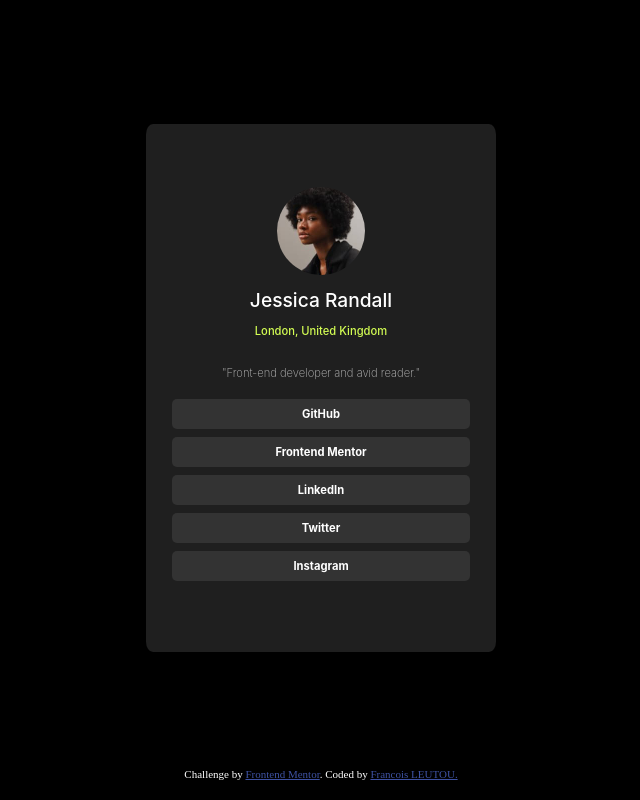
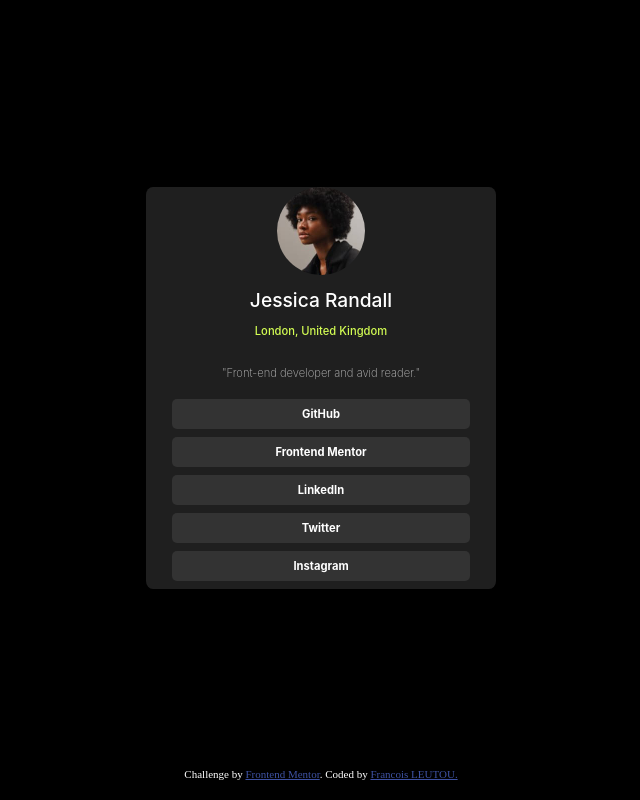
Before and after one commit to FrancisL0001/Social-links-Profile, a plain HTML site: page index.html in a window 1280 px wide. Shown: the whole page, without its empty margins (319-959 px from the left). Drawn offline with Linux system fonts and the light colour scheme.

Commit message:
Fixed the issue on the card height.

```diff
--- a/card-style.css
+++ b/card-style.css
@@ -27,7 +27,6 @@
         align-items: center;
         background-color: #1f1f1f;
         width: 350px;
-        height: 66vh;
         border-radius: 2%;
         font-family: 'Inter', 'Trebuchet MS', 'Lucida Sans Unicode', 'Lucida Grande', 'Lucida Sans', Arial, sans-serif;
     }
```
